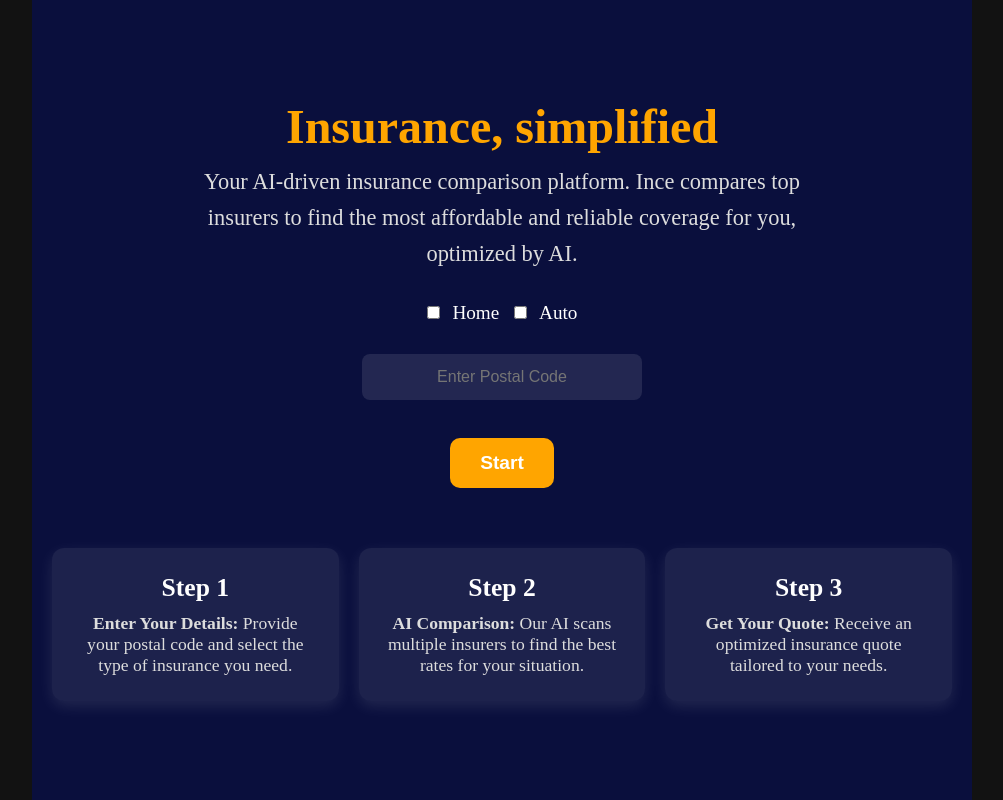
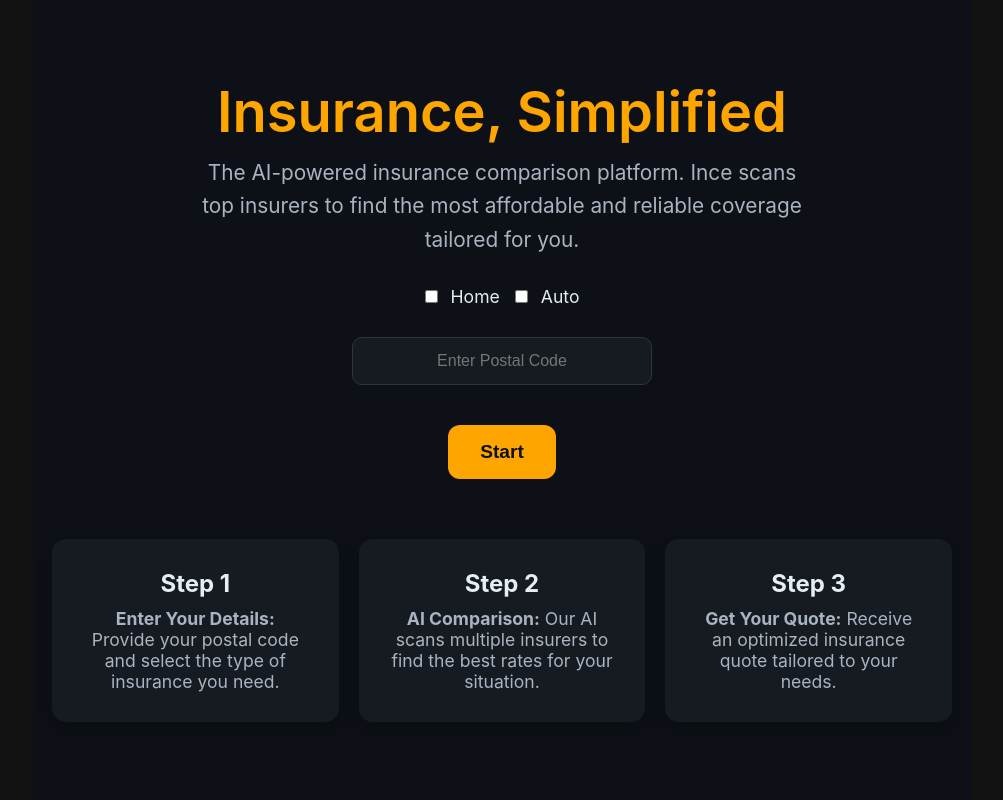
Before and after one commit to vidx3m/ince, a Next.js app: page / in a window 1280 px wide. Shown: the whole page, without its empty margins (138-1141 px from the left). Built offline with nearby package versions, Linux system fonts and the light colour scheme.

Commit message:
Updated landing page with How It Works section

```diff
--- a/pages/index.tsx
+++ b/pages/index.tsx
@@ -5,27 +5,27 @@
         <div style={{
             textAlign: "center",
             padding: "50px 20px",
-            backgroundColor: "#0a0f3d",
-            fontFamily: "Ovo, serif",
+            backgroundColor: "#0D1117",
+            fontFamily: "Inter, sans-serif",
             minHeight: "100vh",
             display: "flex",
             flexDirection: "column",
             justifyContent: "center",
             alignItems: "center",
-            color: "#fff"
+            color: "#E6EDF3"
         }}>
-            <h1 style={{ fontSize: "3rem", fontWeight: "bold", marginBottom: "10px", color: "orange" }}>
-                Insurance, simplified
+            <h1 style={{ fontSize: "3.5rem", fontWeight: "600", marginBottom: "10px", color: "#FFA500" }}>
+                Insurance, Simplified
             </h1>
-            <p style={{ fontSize: "1.4rem", maxWidth: "600px", marginBottom: "30px", color: "#ddd", lineHeight: "1.6" }}>
-                Your AI-driven insurance comparison platform. Ince compares top insurers to find the most affordable and reliable coverage for you, optimized by AI.
+            <p style={{ fontSize: "1.3rem", maxWidth: "600px", marginBottom: "30px", color: "#AAB3C1", lineHeight: "1.6" }}>
+                The AI-powered insurance comparison platform. Ince scans top insurers to find the most affordable and reliable coverage tailored for you.
             </p>
 
             <div style={{ display: "flex", justifyContent: "center", gap: "15px", marginBottom: "30px" }}>
-                <label style={{ fontSize: "1.2rem", color: "#fff", cursor: "pointer" }}>
+                <label style={{ fontSize: "1.1rem", color: "#E6EDF3", cursor: "pointer" }}>
                     <input type="checkbox" id="home" name="insuranceType" value="home" style={{ marginRight: "8px" }} /> Home
                 </label>
-                <label style={{ fontSize: "1.2rem", color: "#fff", cursor: "pointer" }}>
+                <label style={{ fontSize: "1.1rem", color: "#E6EDF3", cursor: "pointer" }}>
                     <input type="checkbox" id="auto" name="insuranceType" value="auto" style={{ marginRight: "8px" }} /> Auto
                 </label>
             </div>
@@ -35,13 +35,13 @@
                 placeholder="Enter Postal Code"
                 style={{
                     padding: "14px",
-                    borderRadius: "8px",
-                    width: "280px",
+                    borderRadius: "10px",
+                    width: "300px",
                     textAlign: "center",
                     fontSize: "1rem",
-                    border: "none",
-                    backgroundColor: "rgba(255, 255, 255, 0.1)",
-                    color: "white",
+                    border: "1px solid #30363D",
+                    backgroundColor: "#161B22",
+                    color: "#E6EDF3",
                     outline: "none",
                     marginBottom: "20px"
                 }}
@@ -51,12 +51,12 @@
 
             <Link href="/get-a-quote">
                 <button className="button" style={{
-                    padding: "14px 30px",
+                    padding: "16px 32px",
                     fontSize: "1.2rem",
-                    borderRadius: "10px",
+                    borderRadius: "12px",
                     cursor: "pointer",
-                    backgroundColor: "orange",
-                    color: "white",
+                    backgroundColor: "#FFA500",
+                    color: "#0D1117",
                     border: "none",
                     transition: "all 0.3s",
                     fontWeight: "bold"
@@ -75,37 +75,37 @@
                 alignItems: "center"
             }}>
                 <div style={{
-                    padding: "25px",
-                    borderRadius: "12px",
-                    backgroundColor: "rgba(255, 255, 255, 0.08)",
+                    padding: "30px",
+                    borderRadius: "14px",
+                    backgroundColor: "#161B22",
                     textAlign: "center",
-                    boxShadow: "0 5px 15px rgba(255, 255, 255, 0.1)",
+                    boxShadow: "0 5px 15px rgba(0, 0, 0, 0.3)",
                     transition: "transform 0.3s ease"
                 }}>
-                    <h2 style={{ fontSize: "1.6rem", marginBottom: "10px", color: "#fff" }}>Step 1</h2>
-                    <p style={{ fontSize: "1.1rem", color: "#ddd" }}><strong>Enter Your Details:</strong> Provide your postal code and select the type of insurance you need.</p>
+                    <h2 style={{ fontSize: "1.5rem", marginBottom: "10px", color: "#E6EDF3" }}>Step 1</h2>
+                    <p style={{ fontSize: "1.1rem", color: "#AAB3C1" }}><strong>Enter Your Details:</strong> Provide your postal code and select the type of insurance you need.</p>
                 </div>
                 <div style={{
-                    padding: "25px",
-                    borderRadius: "12px",
-                    backgroundColor: "rgba(255, 255, 255, 0.08)",
+                    padding: "30px",
+                    borderRadius: "14px",
+                    backgroundColor: "#161B22",
                     textAlign: "center",
-                    boxShadow: "0 5px 15px rgba(255, 255, 255, 0.1)",
+                    boxShadow: "0 5px 15px rgba(0, 0, 0, 0.3)",
                     transition: "transform 0.3s ease"
                 }}>
-                    <h2 style={{ fontSize: "1.6rem", marginBottom: "10px", color: "#fff" }}>Step 2</h2>
-                    <p style={{ fontSize: "1.1rem", color: "#ddd" }}><strong>AI Comparison:</strong> Our AI scans multiple insurers to find the best rates for your situation.</p>
+                    <h2 style={{ fontSize: "1.5rem", marginBottom: "10px", color: "#E6EDF3" }}>Step 2</h2>
+                    <p style={{ fontSize: "1.1rem", color: "#AAB3C1" }}><strong>AI Comparison:</strong> Our AI scans multiple insurers to find the best rates for your situation.</p>
                 </div>
                 <div style={{
-                    padding: "25px",
-                    borderRadius: "12px",
-                    backgroundColor: "rgba(255, 255, 255, 0.08)",
+                    padding: "30px",
+                    borderRadius: "14px",
+                    backgroundColor: "#161B22",
                     textAlign: "center",
-                    boxShadow: "0 5px 15px rgba(255, 255, 255, 0.1)",
+                    boxShadow: "0 5px 15px rgba(0, 0, 0, 0.3)",
                     transition: "transform 0.3s ease"
                 }}>
-                    <h2 style={{ fontSize: "1.6rem", marginBottom: "10px", color: "#fff" }}>Step 3</h2>
-                    <p style={{ fontSize: "1.1rem", color: "#ddd" }}><strong>Get Your Quote:</strong> Receive an optimized insurance quote tailored to your needs.</p>
+                    <h2 style={{ fontSize: "1.5rem", marginBottom: "10px", color: "#E6EDF3" }}>Step 3</h2>
+                    <p style={{ fontSize: "1.1rem", color: "#AAB3C1" }}><strong>Get Your Quote:</strong> Receive an optimized insurance quote tailored to your needs.</p>
                 </div>
             </div>
         </div>
```
